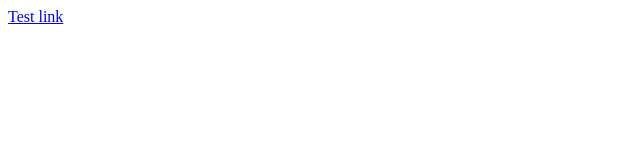
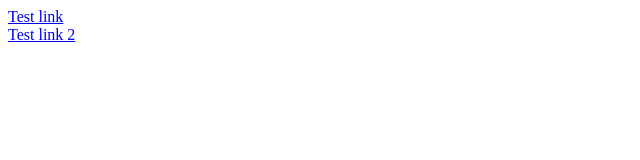
Before and after one commit to hechushengsheng/zimablue, a plain HTML site: page index.html in a window 1280 px wide. Shown: the full height of the page, 0-640 px from the left. Drawn offline with Linux system fonts and the light colour scheme.

Commit message:
Update index.html

```diff
--- a/index.html
+++ b/index.html
@@ -7,5 +7,7 @@
 </head>
 <body>
   <a href="https://play.google.com/store/apps/details?id=com.mx.lovestock&referrer=zimablue" target="_blank">Test link</a>
+  </br>
+  <a href="https://play.google.com/store/apps/details?id=com.zhihulike&referrer=zimablue" target="_blank">Test link 2</a>
 </body>
 </html>
```
